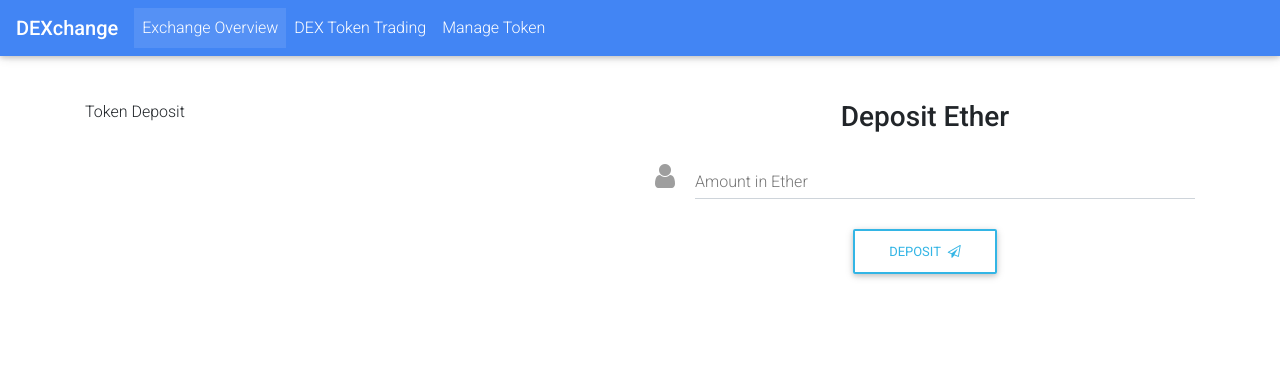
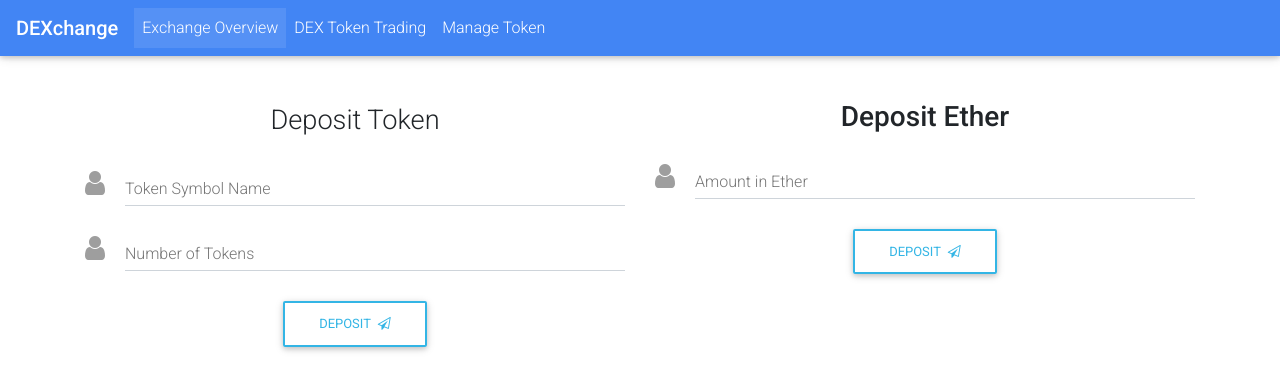
Before and after one commit to Parsh/DEXchange, a React (Create React App) app: page / in a window 1280 px wide. Shown: the top 390 px of the page. Built offline with nearby package versions, Linux system fonts and the light colour scheme.

Commit message:
UI: Token Deposit

```diff
--- a/src/presentationalComponents/Deposit/TokenDeposit.js
+++ b/src/presentationalComponents/Deposit/TokenDeposit.js
@@ -1,7 +1,21 @@
 import React from 'react';
+import { Input, Fa, Button } from 'mdbreact';
 
 const TokenDeposit = props => {
-  return <div>Token Deposit</div>;
+  return (
+    <form>
+      <p className="h3-responsive text-center mb-4">Deposit Token</p>
+      <div className="grey-text">
+        <Input label="Token Symbol Name" icon="user" />
+        <Input label="Number of Tokens" icon="user" group type="text" />
+      </div>
+      <div className="text-center">
+        <Button outline color="info">
+          Deposit <Fa icon="paper-plane-o" className="ml-1" />
+        </Button>
+      </div>
+    </form>
+  );
 };
 
 export default TokenDeposit;
```
